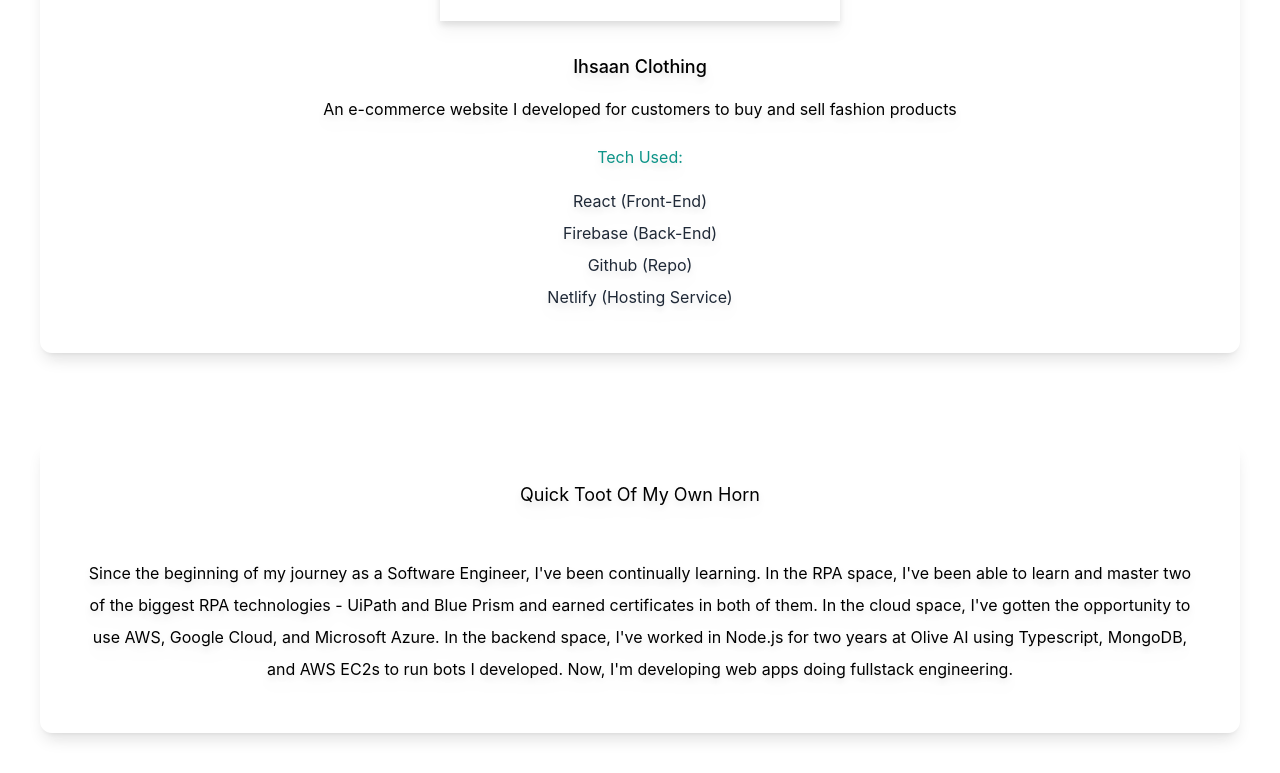
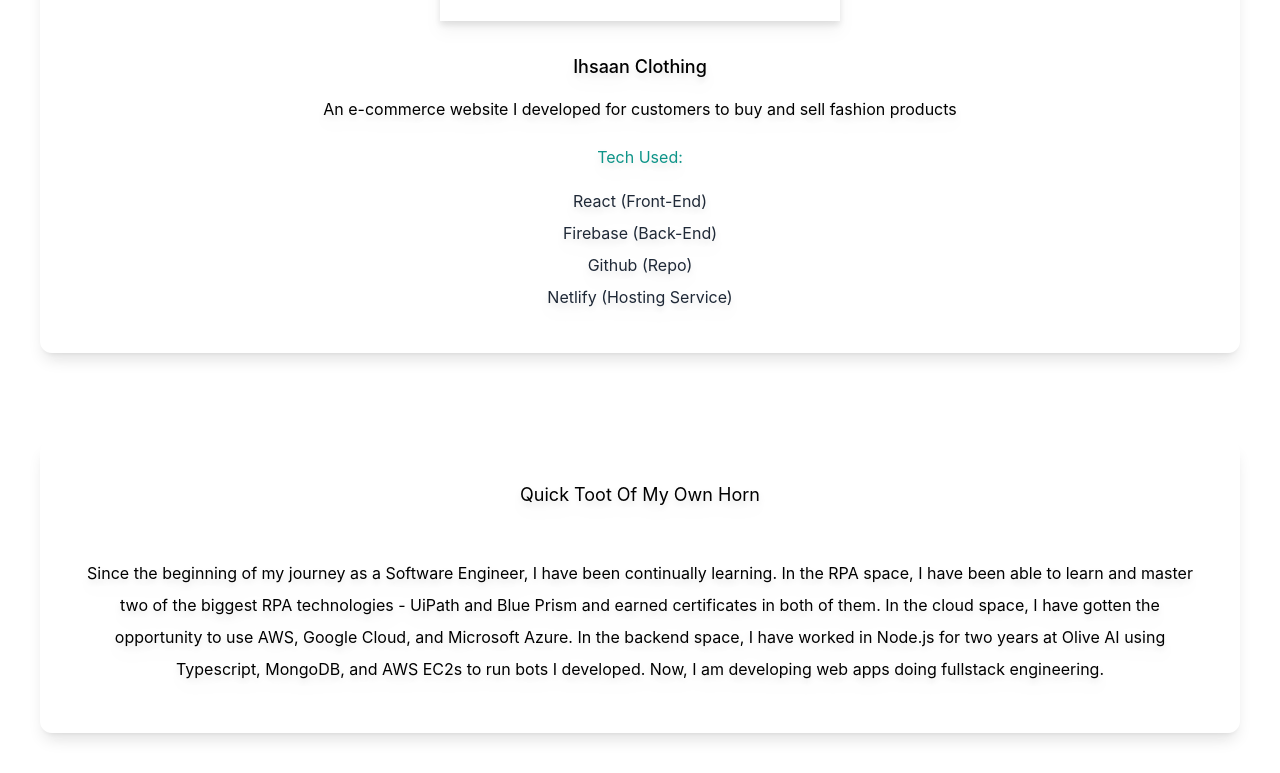
Before and after one commit to abu-jeylani/portfolio, a Next.js app: page / in a window 1280 px wide. Shown: the part 1519-2292 px from the top of the page. Built offline with nearby package versions, Linux system fonts and the light colour scheme.

Commit message:
removing ' from divs

```diff
--- a/pages/index.js
+++ b/pages/index.js
@@ -2,7 +2,7 @@
 import { useState } from "react";
 
 import { FaLaptopCode } from "react-icons/fa";
-import { AiFillGithub, AiFillLinkedin, AiTwotoneMail } from "react-icons/ai";
+import { AiFillGithub, AiFillLinkedin } from "react-icons/ai";
 import Image from "next/image";
 import personalPhoto from "../public/personal.png";
 import ihsaan from "../public/ihsaan-clothing-home-page.png";
@@ -57,7 +57,7 @@
               Software Engineer with expertise in RPA and Full Stack Web
               Development. Journey started in 2018 when I transitioned from
               being a Corporate Accountant to an RPA Developer at Prologis.
-              Since then, I've been able to earn a M.S. in Information Systems
+              Since then, I have been able to earn a M.S. in Information Systems
               from the University Of Colorado Denver in 2020.
             </p>
           </div>
@@ -114,15 +114,15 @@
           </h1>
           <div>
             <p className="text-md py-2 leading-8 text-black-800 dark:text-black-200">
-              Since the beginning of my journey as a Software Engineer, I've
-              been continually learning. In the RPA space, I've been able to
+              Since the beginning of my journey as a Software Engineer, I have
+              been continually learning. In the RPA space, I have been able to
               learn and master two of the biggest RPA technologies - UiPath and
               Blue Prism and earned certificates in both of them. In the cloud
-              space, I've gotten the opportunity to use AWS, Google Cloud, and
-              Microsoft Azure. In the backend space, I've worked in Node.js for
-              two years at Olive AI using Typescript, MongoDB, and AWS EC2s to
-              run bots I developed. Now, I'm developing web apps doing fullstack
-              engineering.
+              space, I have gotten the opportunity to use AWS, Google Cloud, and
+              Microsoft Azure. In the backend space, I have worked in Node.js
+              for two years at Olive AI using Typescript, MongoDB, and AWS EC2s
+              to run bots I developed. Now, I am developing web apps doing
+              fullstack engineering.
             </p>
           </div>
         </section>
```
